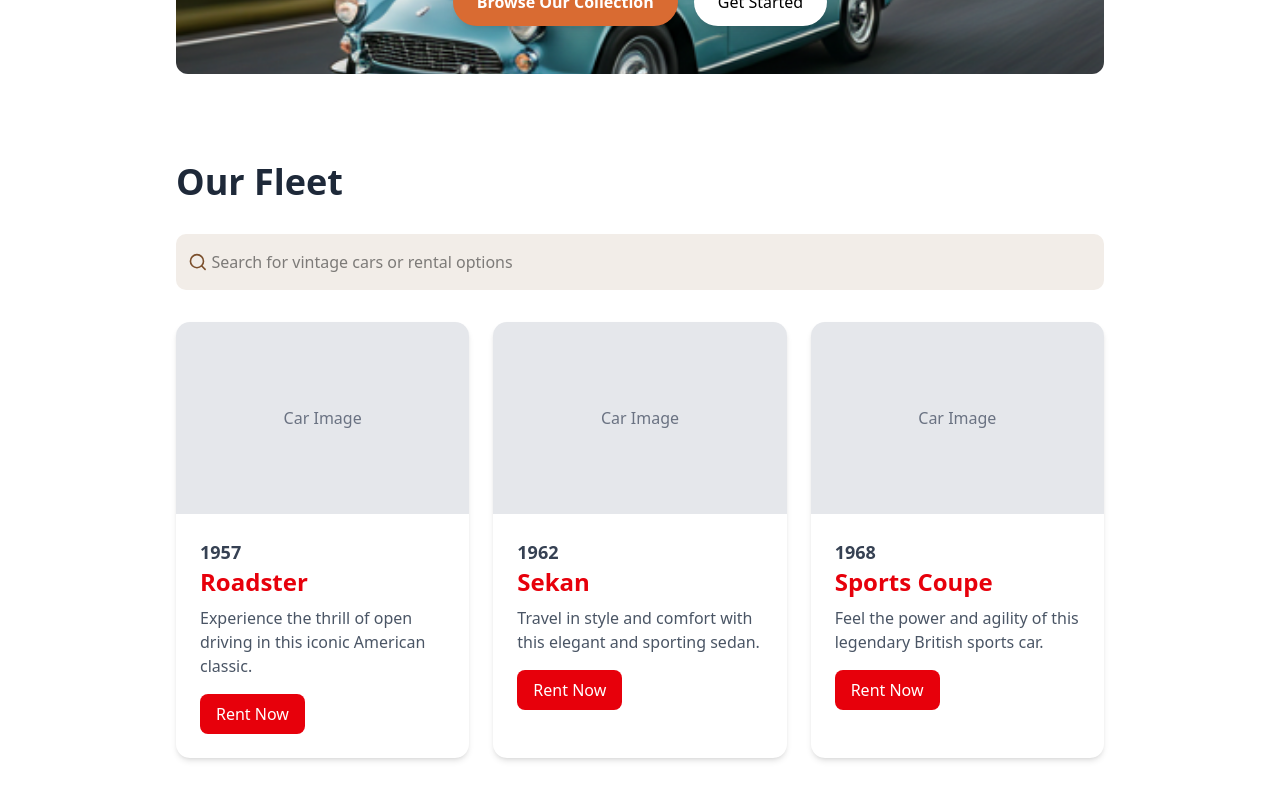
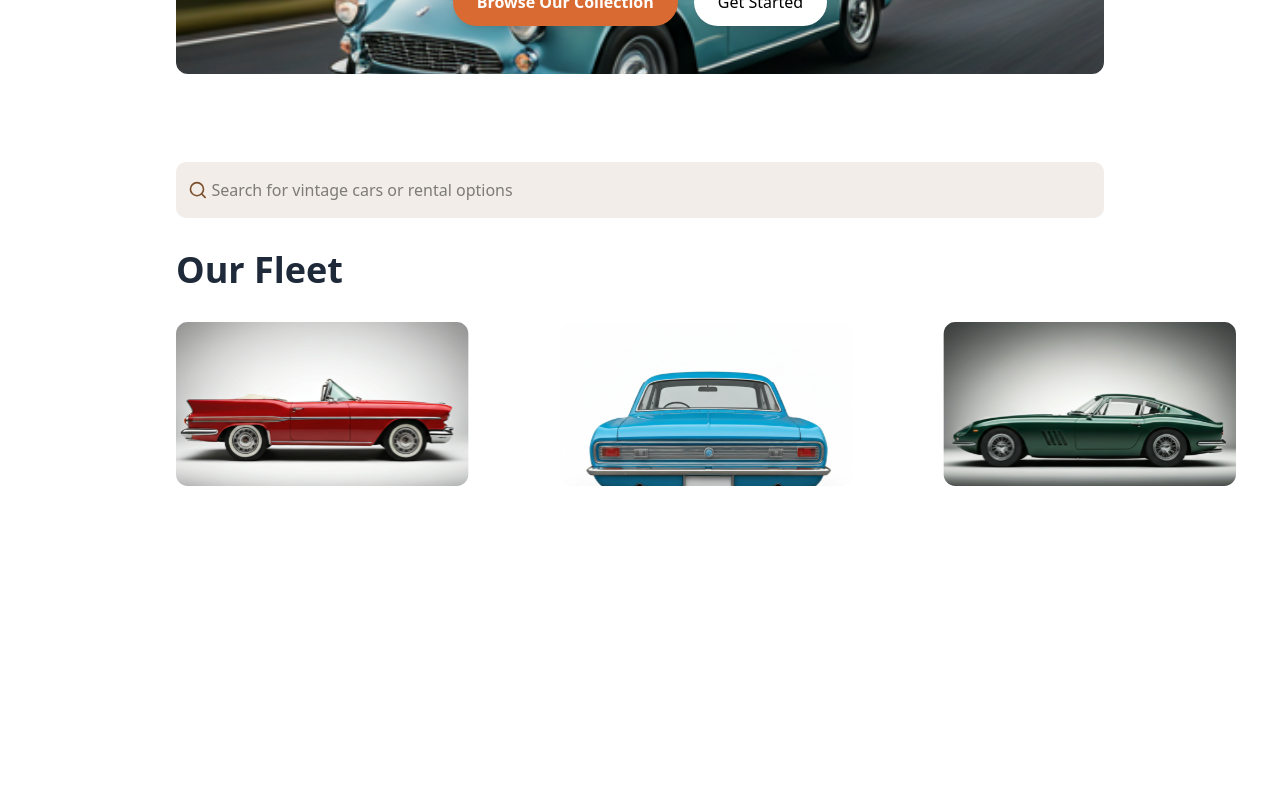
Before and after one commit to AHReshad/Cars, a React (Vite) app in the folder frontend/: page / in a window 1280 px wide. Shown: the part 514-1314 px from the top of the page. Built offline with nearby package versions, Linux system fonts and the light colour scheme.

Commit message:
inital commit

```diff
--- a/frontend/src/Components/Nav.tsx
+++ b/frontend/src/Components/Nav.tsx
@@ -3,7 +3,7 @@ import React from "react";
 export default function Nav() {
   return (
     <div>
-      <div className="w-full px-[40px] py-[20px] shadow-sm bg-white">
+      <div className="w-full py-5 px-10  shadow-sm bg-white">
         <div className="max-w-7xl mx-auto flex justify-between items-center">
           {/* Logo and Brand Name */}
           <div className="flex items-center gap-2">
--- a/frontend/src/page/Landingpage/Landingpage.tsx
+++ b/frontend/src/page/Landingpage/Landingpage.tsx
@@ -6,32 +6,10 @@ import car3 from "../../../public/images/landing/car3.svg";
 import Nav from "../../Components/Nav";
 
 export default function Landingpage() {
-  const cars = [
-    {
-      year: "1957",
-      model: "Roadster",
-      description:
-        "Experience the thrill of open driving in this iconic American classic.",
-      // image: "/roadster.jpg" - add your image path here
-    },
-    {
-      year: "1962",
-      model: "Sekan",
-      description:
-        "Travel in style and comfort with this elegant and sporting sedan.",
-      // image: "/sekan.jpg"
-    },
-    {
-      year: "1968",
-      model: "Sports Coupe",
-      description:
-        "Feel the power and agility of this legendary British sports car.",
-      // image: "/sportscoupe.jpg"
-    },
-  ];
   return (
+    <>
+      <Nav />
       <div className="px-[176px]">
-      <Nav/>
         {/* Hero Section */}
         <div className="relative w-full flex justify-center pb-14 mt-[36px] ">
           {/* Image */}
@@ -48,9 +26,9 @@ export default function Landingpage() {
             </h1>
 
             <p className="text-white text-[16px] sm:text-[18px] leading-[28px] max-w-[950px] mt-4 px-4 drop-shadow-md">
-            Rent a meticulously restored classic car and relive the thrill of a
-            bygone era. Our collection features iconic models from the 1950s to
-            the 1970s, perfect for special occasions, weekend getaways, or
+              Rent a meticulously restored classic car and relive the thrill of
+              a bygone era. Our collection features iconic models from the 1950s
+              to the 1970s, perfect for special occasions, weekend getaways, or
               simply indulging your passion for automotive history.
             </p>
 
@@ -106,9 +84,6 @@ export default function Landingpage() {
       </div> */}
 
         <div className="max-w-6xl mx-auto px- py-8  min-h-screen">
-        <h1 className="text-3xl md:text-4xl font-bold text-gray-800 mb-8">
-          Our Fleet
-        </h1>
           {/* Search Bar */}
           <div className="flex items-center bg-[#F2EDE8] py-2 px-3 rounded-lg mb-8">
             <Search size={20} className="text-[#7b4f2c]" />
@@ -119,39 +94,18 @@ export default function Landingpage() {
             />
           </div>
 
-        {/* Title */}
-
-        {/* Cars Grid */}
+          <h1 className="text-3xl md:text-4xl font-bold text-gray-800 mb-8">
+            Our Fleet
+          </h1>
           <div className="grid grid-cols-1 md:grid-cols-2 lg:grid-cols-3 gap-6">
-          {cars.map((car, index) => (
-            <div
-              key={index}
-              className="bg-white rounded-xl overflow-hidden shadow-md hover:shadow-lg transition-shadow duration-300 hover:-translate-y-1"
-            >
-              {/* Image Placeholder - Replace with your image */}
-              <div className="h-48 bg-gray-200 flex items-center justify-center">
-                <span className="text-gray-500">Car Image</span>
-                {/* <img src={car.image} alt={`${car.year} ${car.model}`} className="w-full h-full object-cover" /> */}
-              </div>
-
-              <div className="p-6">
-                <div className="text-lg font-semibold text-gray-700">
-                  {car.year}
-                </div>
-                <h2 className="text-2xl font-bold text-red-600 mb-2">
-                  {car.model}
-                </h2>
-                <p className="text-gray-600">{car.description}</p>
-
-                {/* Optional Button */}
-                <button className="mt-4 px-4 py-2 bg-red-600 text-white rounded-md hover:bg-red-700 transition-colors">
-                  Rent Now
-                </button>
-              </div>
-            </div>
-          ))}
+            <div className="flex gap-[90px]">
+              <img src={car1} alt="" />
+              <img src={car2} alt="" />
+              <img src={car3} alt="" />
             </div>
           </div>
         </div>
+      </div>
+    </>
   );
 }
```
Lines whose indentation alone changed are shown as unchanged.
